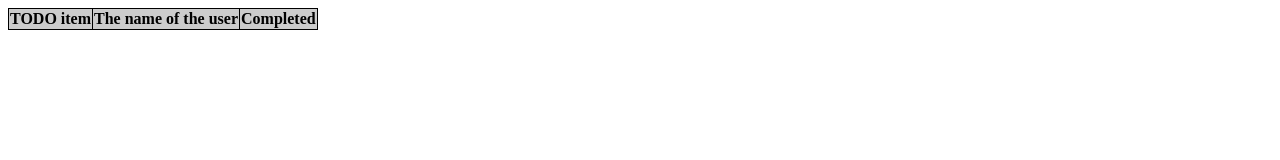
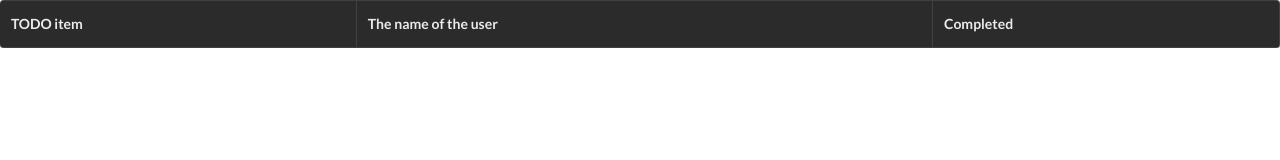
Before and after one commit to mate-academy/js_list-of-todos, a website: page index.html in a window 1280 px wide. Drawn offline with nearby package versions, Linux system fonts and the light colour scheme; no server answers.

Commit message:
Solution

```diff
--- a/index.html
+++ b/index.html
@@ -7,8 +7,10 @@
     <title>Table</title>
     <link rel="stylesheet" href="./styles.css">
     <script src="script.js" defer></script>
+    <link rel="stylesheet" type="text/css" href="https://cdnjs.cloudflare.com/ajax/libs/semantic-ui/2.4.1/semantic.min.css">
+
 </head>
 <body>
-    <div class='table'></div>
+    <div class="table"></div>
 </body>
 </html>
--- a/script.js
+++ b/script.js
@@ -1,7 +1,7 @@
 function table() {
     let table = document.querySelector('.table');
     table.innerHTML = `
-    <table>
+    <table class="ui inverted table">
         <thead>
             <th>TODO item</th>
             <th>The name of the user</th>
```
Also changed, not shown: package.json (added, +27 -0 lines), 1 other file.
